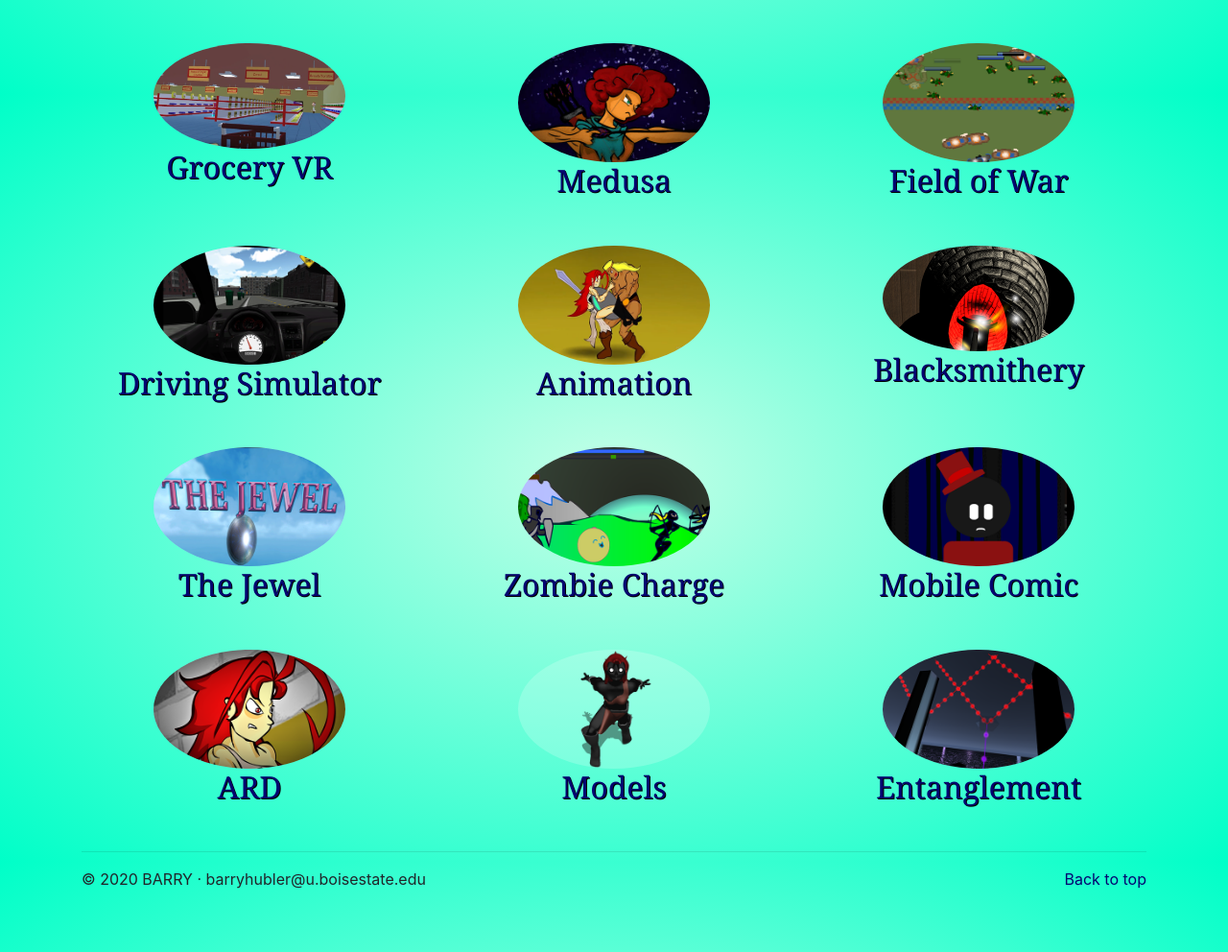
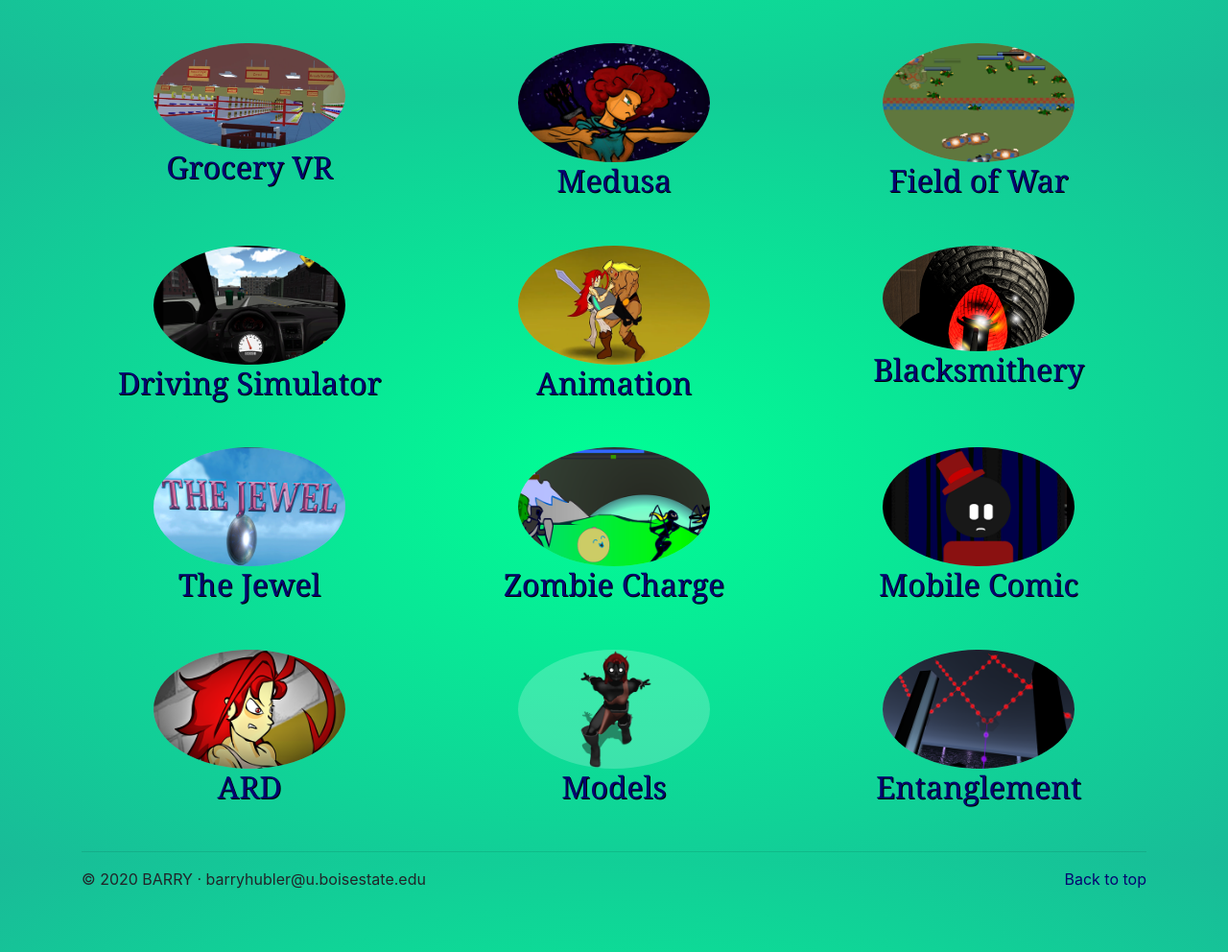
Before and after one commit to barrywhubler/barrywhubler.github.io, a PHP site: page /barrywhubler/home.html in a window 1280 px wide. Shown: the part 1502-2494 px from the top of the page at 96% size. Run offline with PHP 8.4, Linux system fonts and the light colour scheme; some web fonts are replaced.

Commit message:
Update blank.css

```diff
--- a/barrywhubler/blank.css
+++ b/barrywhubler/blank.css
@@ -3,7 +3,7 @@ body {
   padding-top: 3rem;
   padding-bottom: 3rem;
   color: #252525;
-	background-image: radial-gradient(rgb(197, 255, 231), rgb(0, 255, 200));
+	background-image: radial-gradient(rgb(0, 255, 149), rgb(25, 187, 152));
 	  background-repeat: no-repeat;
   background-attachment: fixed;
 	background-size: cover;
```
